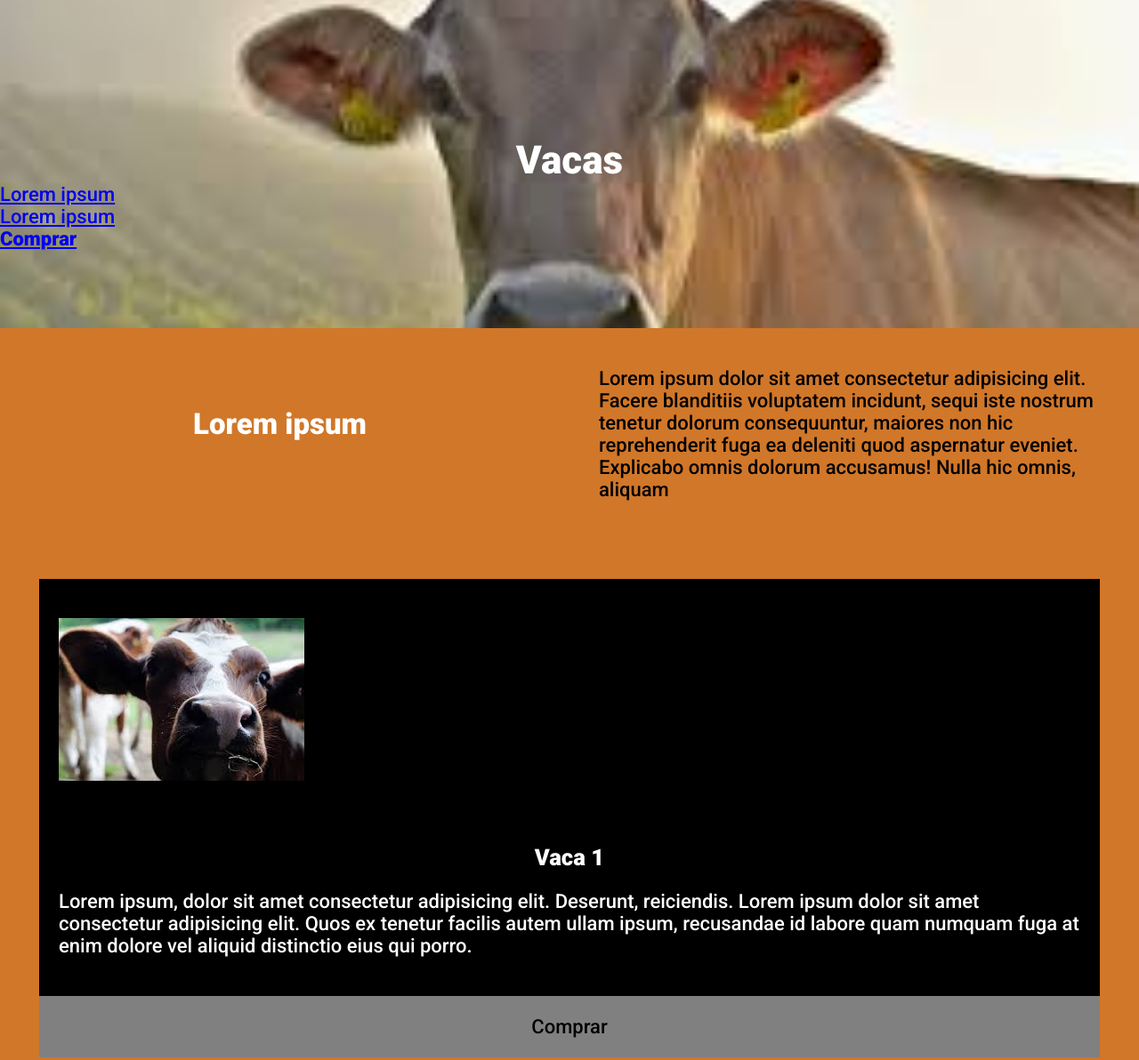
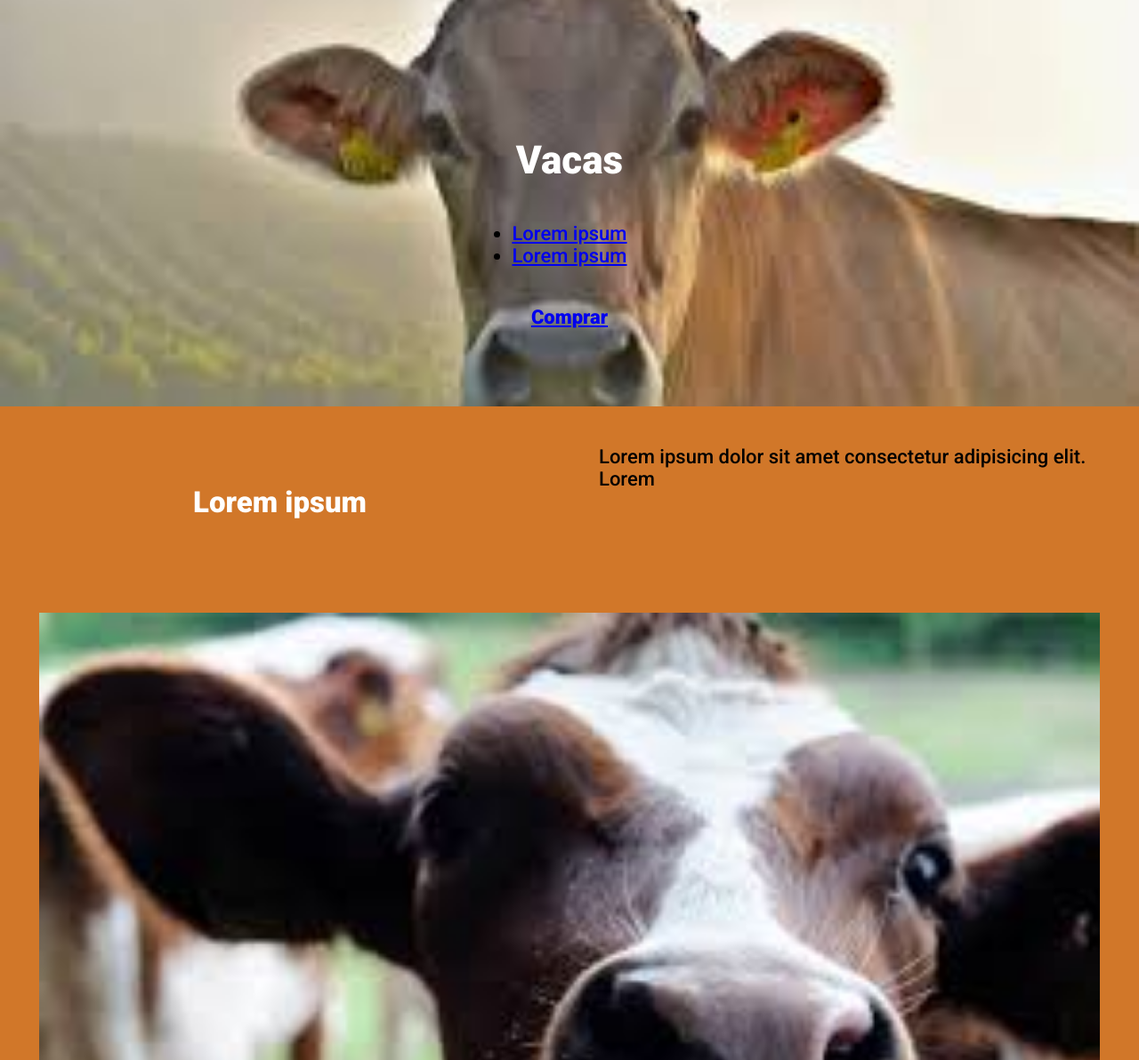
Before and after one commit to mariaareoso/vacas, a website: page www/index.html in a window 1280 px wide. Shown: the top 1192 px of the page at 89% size. Drawn offline with Linux system fonts and the light colour scheme.

Commit message:
eliminados archivos

```diff
--- a/www/css/style.css
+++ b/www/css/style.css
@@ -5,6 +5,21 @@
     margin: 0;
     padding: 0;
     box-sizing: border-box;
+  }
+
+
+     /* colores */
+
+  html {
+
+    --main:  #d17729;
+    --dark: rgb (0,0,0);
+    --light-dark: rgb (196,196,196);
+    --light: white;
+    --font-xl:4rem;
+    --font-normal:1rem;
+    --font-small:0.75rem;
+
   }
 
   img {
@@ -15,19 +30,27 @@
   body {
 
       font-family: Roboto, sans-serif;
-      background:  #d17729;
+      background: var(--main);
   }
 
-  body> header {
+  /* header */
+
+  body > header {
 
 
     height: auto;
     padding: 4rem 0 4rem 0;
     background-image:  url('/css/imagenes/cabecera.jpeg');
     background-repeat: no-repeat;
-    background-position: center center;
+    background-position: center;
     background-size: cover;
-    position: relative;
+
+
+    display: flex;
+    flex-direction: column;
+    gap: 2rem;
+    justify-content: center;
+    align-items: center;
 
   }
 
@@ -61,7 +84,7 @@
 
     h1 {
 
-
+        flex-grow: 1;
         font-family: Roboto, sans-serif;
         text-align: center;
         color: white;
@@ -94,9 +117,9 @@
 
 
     img {
+        object-fit: cover;
+        width: 100%;
 
-         margin-top: 2rem;
-        margin-left: 1rem;
     }
 
 
--- a/www/index.html
+++ b/www/index.html
@@ -22,41 +22,37 @@
     <a href="#formulario"><strong>Comprar</strong></a>
   </header>
   <main>
-    <section id="intro">
+    <section id="intro" class="intro">
       <h2>Lorem ipsum</h2>
-      <p>Lorem ipsum dolor sit amet consectetur adipisicing elit. Facere blanditiis voluptatem incidunt, sequi iste
-        nostrum tenetur dolorum consequuntur, maiores non hic reprehenderit fuga ea deleniti quod aspernatur eveniet.
-        Explicabo omnis dolorum accusamus! Nulla hic omnis, aliquam </p>
+      <p>Lorem ipsum dolor sit amet consectetur adipisicing elit. Lorem </p>
     </section>
 
-    <section id="vacas">
+    <section id="vacas"class="vacas">
       <ul>
         <li>
           <article>
             <header>
-                <figure>
                     <img src="css/imagenes/vaca1.jpeg" alt="vaca 1" />
-                  </figure>
-              <h1>Vaca 1</h1>
+              <h3>Vaca 1</h3>
             </header>
             <p>Lorem ipsum, dolor sit amet consectetur adipisicing elit. Deserunt, reiciendis. Lorem ipsum dolor sit amet consectetur adipisicing elit. Quos ex tenetur facilis autem ullam ipsum, recusandae id labore quam numquam fuga at enim dolore vel aliquid distinctio eius qui porro.</p>
-            <footer>
+
             <a href="#formulario">Comprar</a>
-            </footer>
+
           </article>
         </li>
         <li>
           <article>
             <header>
-                <figure>
+
                     <img src= "css/imagenes/vaca2.jpeg" alt="vaca 2"/>
-                  </figure>
-              <h1>Vaca 2</h1>
+
+              <h3>Vaca 2</h3>
             </header>
             <p>Lorem ipsum, dolor sit amet consectetur adipisicing elit. Deserunt, reiciendis. Lorem ipsum dolor sit amet consectetur adipisicing elit. Iusto, magni consectetur. Delectus, debitis eos accusantium temporibus ducimus repellendus ipsum non similique, officia accusamus voluptatibus numquam recusandae ratione. Illo, soluta placeat.</p>
-            <footer>
+
             <a href="#formulario">Comprar</a>
-            </footer>
+
           </article>
         </li>
         <li>
@@ -79,7 +75,7 @@
 
     <section id="formulario">
       <form>
-        <h3>Lorem, ipsum dolor sit amet consectetur</h3>
+        <h4>Lorem, ipsum dolor sit amet consectetur</h4>
 
         <fieldset>
           <label for="name">Nome e apelidos</label>
```
Also changed, not shown: 1 other file.
